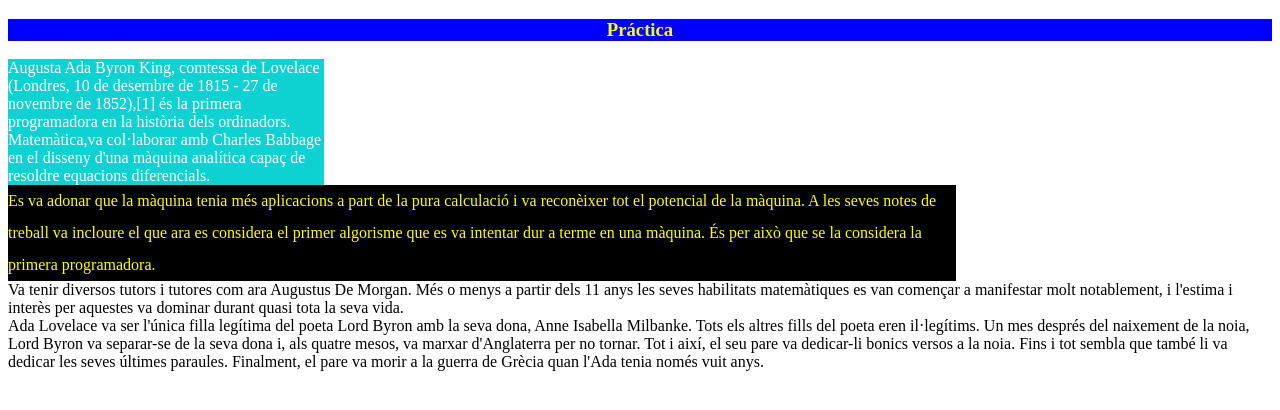
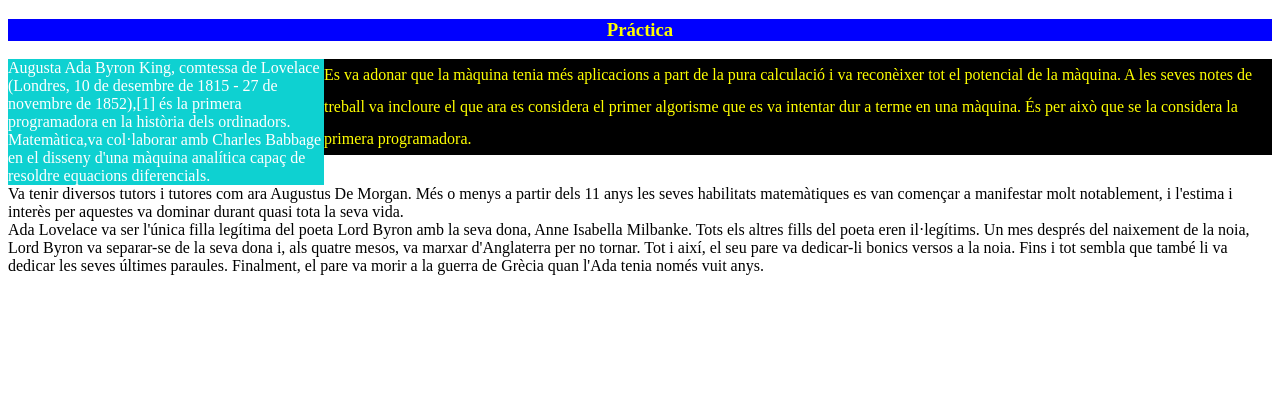
Before and after one commit to cmonzo/css5, a plain HTML site: page index.html in a window 1280 px wide. Drawn offline with Linux system fonts and the light colour scheme; a web font is replaced by a local one.

Commit message:
cambio 1

```diff
--- a/index.html
+++ b/index.html
@@ -13,11 +13,12 @@
     <nav></nav>
     <main>
 <section>
-<div class="primera">
+
 <article class="uno">Augusta Ada Byron King, comtessa de Lovelace (Londres, 10 de desembre de 1815 - 27 de novembre de 1852),[1] és la primera programadora en la història dels ordinadors. Matemàtica,va col·laborar amb Charles Babbage en el disseny d'una màquina analítica capaç de resoldre equacions diferencials.</article>
 <article class="dos">Es va adonar que la màquina tenia més aplicacions a part de la pura calculació i va reconèixer tot el potencial de la màquina. A les seves notes de treball va incloure el que ara es considera el primer algorisme que es va intentar dur a terme en una màquina. És per això que se la considera la primera programadora.</article>
-</div>
+
 </section>
+<br class="parada">
 
 <section>
     <article>Va tenir diversos tutors i tutores com ara Augustus De Morgan. Més o menys a partir dels 11 anys les seves habilitats matemàtiques es van començar a manifestar molt notablement, i l'estima i interès per aquestes va dominar durant quasi tota la seva vida.</article>
--- a/style.css
+++ b/style.css
@@ -8,10 +8,11 @@ article.uno{
     width: 25%;
     background-color: rgb(14, 209, 209);
     color: white;
+    float: left;
 
 }
 article.dos{
-    width: 75%;
+    width: 100%;
     background-color: black;
     color: yellow;
     line-height: 200%;
@@ -22,6 +23,6 @@ article.dos{
         font-family: 'pottaone';
         src: url(fuentes/PottaOne-Regular.ttf);
     }
-    div.primera{
-        display: inline-block;
-    }
+   br.parada{
+       clear: both;
+   }
```
